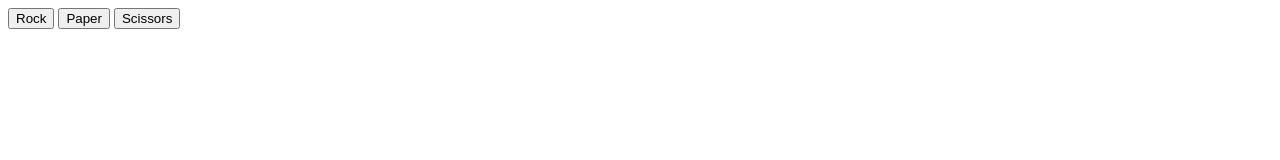
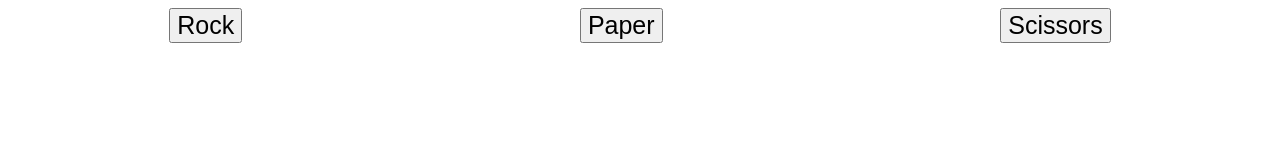
Before and after one commit to VedantPV/rock-paper-scissors, a plain HTML site: page index.html in a window 1280 px wide. Drawn offline with Linux system fonts and the light colour scheme.

Commit message:
New CSS File for Neatness:
I  have added a new CSS Stylesheet just to make it
a little easier to see each button for the RPS game

```diff
--- a/index.html
+++ b/index.html
@@ -4,6 +4,7 @@
     <meta charset="UTF-8">
     <meta name="viewport" content="width=device-width, initial-scale=1.0">
     <title>Rock Paper Scissors</title>
+    <link rel="stylesheet" href="styles.css">
 </head>
 <body>
     <div>
--- /dev/null
+++ b/styles.css
@@ -0,0 +1,15 @@
+div {
+    display: flex;
+    justify-content: space-around;
+    align-items: center;
+    gap: 15px;
+
+}
+
+button {
+    display: flex;
+    font-size: 25px;
+    align-items: center;
+    justify-content: center;
+
+}
```
